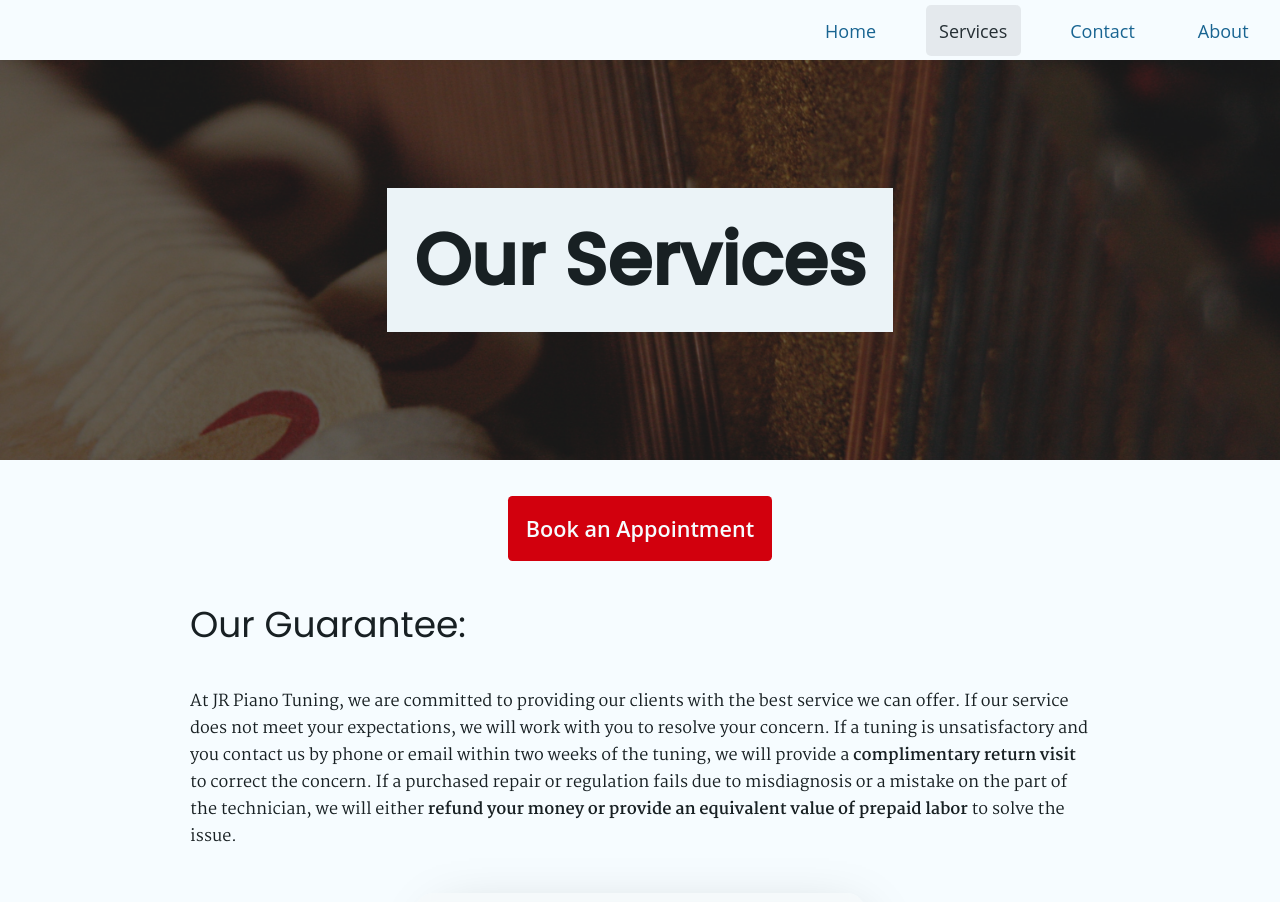
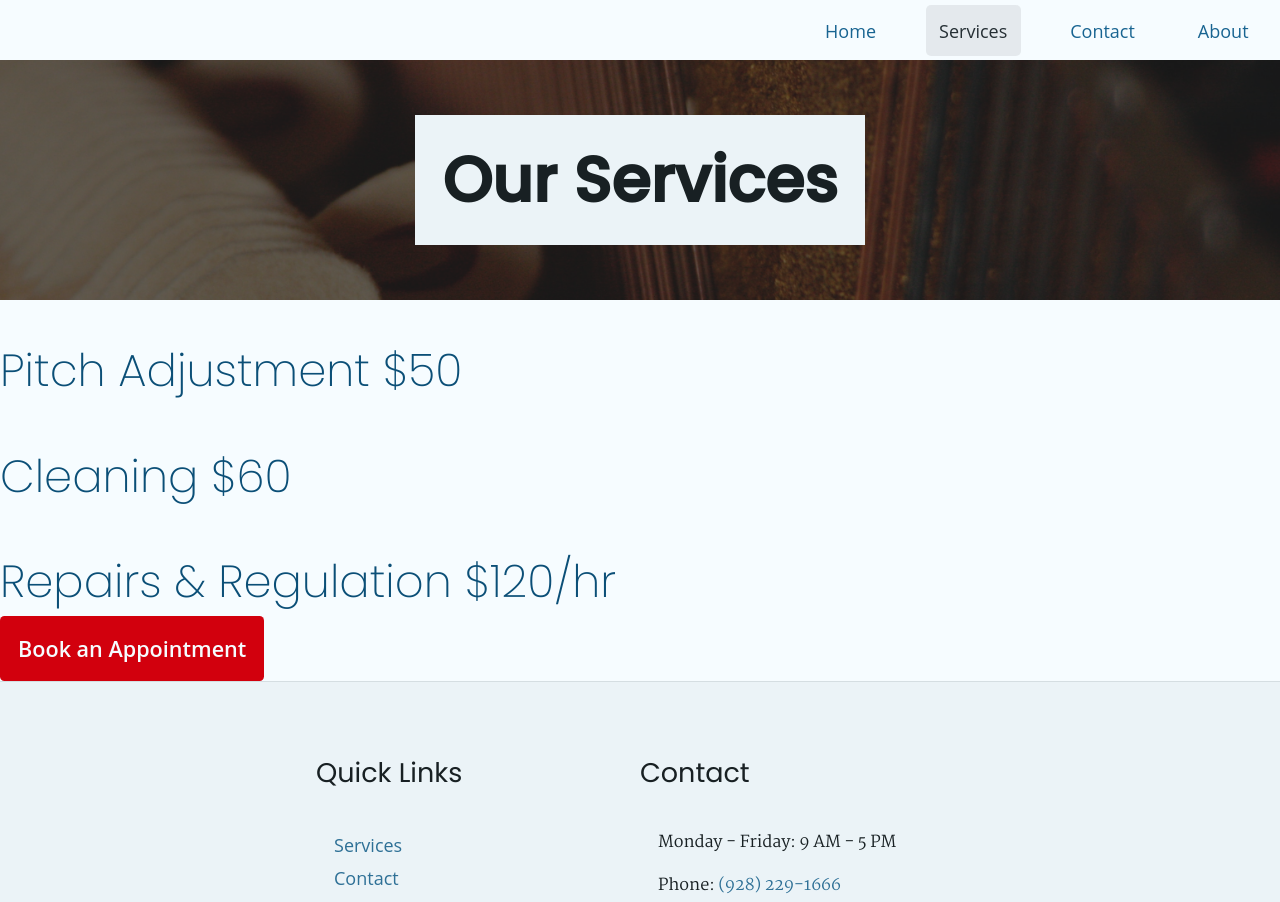
Before and after one commit to jrpianotuning/jrpianotuning, a Next.js app: page /services in a window 1280 px wide. Shown: the top 902 px of the page. Built offline with nearby package versions, Linux system fonts and the light colour scheme.

Commit message:
Fixed bugs and setup firebase

```diff
--- a/next.config.js
+++ b/next.config.js
@@ -4,4 +4,8 @@ module.exports = {
 	sassOptions: {
 		includePaths: [path.join(__dirname, "styles")],
 	},
+	images: {
+		loader: "imgix",
+		path: "",
+	},
 };
--- a/package.json
+++ b/package.json
@@ -6,6 +6,7 @@
 	"scripts": {
 		"dev": "next dev",
 		"build": "next build && next export",
+		"deploy": "firebase deploy",
 		"start": "next start",
 		"lint": "next lint"
 	},
--- a/pages/index.tsx
+++ b/pages/index.tsx
@@ -33,8 +33,8 @@ export default function Home() {
 					<div className={styles.our_content}>
 						<h2>Our Goal</h2>
 						<p>
-							Unlock your family's potential to create beautiful music through your
-							piano.
+							Unlock your family&rsquo;s potential to create beautiful music through
+							your piano.
 						</p>
 						<Link href="/about">Learn&nbsp;more...</Link>
 					</div>
@@ -127,7 +127,7 @@ export default function Home() {
 				<div className={styles.missionStatement_container}>
 					<h2>Mission Statement:</h2>
 					<p>
-						Our purpose is to unlock your family's musical potential by providing
+						Our purpose is to unlock your family&rsquo;s musical potential by providing
 						consistent, quality care for your piano so you can create more music and
 						memories together.
 					</p>
--- a/pages/services.tsx
+++ b/pages/services.tsx
@@ -10,37 +10,34 @@ export default function Services() {
 	return (
 		<Page title="JRPianoTuning - Our Services">
 			<section>
-				<Hero image="/img/services_page.jpg" height="" darken>
+				<Hero image="/img/services_page.jpg" height="30vh" darken>
 					<div className={styles.hero_container}>
 						<h1 className={styles.hero_title}>Our Services</h1>
 					</div>
 				</Hero>
 			</section>
 
-			<section className={`${styles.section}`}>
+			{/* <section className={`${styles.section}`}>
 				<BookButton />
-			</section>
+			</section> */}
 
-			<div className={styles.guarantee__container}>
-				<h3>Our Guarantee:</h3>
-				<p>
-					At JR Piano Tuning, we are committed to providing our clients with the best
-					service we can offer. If our service does not meet your expectations, we will
-					work with you to resolve your concern. If a tuning is unsatisfactory and you
-					contact us by phone or email within two weeks of the tuning, we will provide a{" "}
-					<b>complimentary return visit</b> to correct the concern. If a purchased repair
-					or regulation fails due to misdiagnosis or a mistake on the part of the
-					technician, we will either{" "}
-					<b>refund your money or provide an equivalent value of prepaid labor</b> to
-					solve the issue.
-				</p>
-			</div>
-
-			{/* three column > 768px w */}
-			{/* Images over heading */}
-
-			<section className={`${styles.section}`}>
-				<Card title="Tuning">
+			<section>
+				<div>
+					<h2>
+						Pitch Adjustment <span>$50</span>
+					</h2>
+				</div>
+				<div>
+					<h2>
+						Cleaning <span>$60</span>
+					</h2>
+				</div>
+				<div>
+					<h2>
+						Repairs & Regulation <span>$120/hr</span>
+					</h2>
+				</div>
+				{/* <Card title="Tuning">
 					Pianos have incredible musical potential - when they are in tune! Changes in
 					temperature and humidity, moving house, and frequent playing cause pianos to
 					fall out of tune, making them less enjoyable to play. If a piano goes too long
@@ -64,10 +61,10 @@ export default function Services() {
 					piano fulfill its potential, as you gather your family around a piano that
 					plays&nbsp;
 					<i>just right</i>!
-				</Card>
+				</Card> */}
 			</section>
 
-			<section className={`${styles.section}`}>
+			<section>
 				<BookButton />
 			</section>
 		</Page>
--- a/styles/globals.scss
+++ b/styles/globals.scss
@@ -59,7 +59,7 @@ h6 {
 }
 
 h1 {
-	font-size: 4rem;
+	font-size: 3.5rem;
 }
 
 h2 {
```
Also changed, not shown: firebase.json (added), 2 other files (tests, documents, lock files or other folders).
